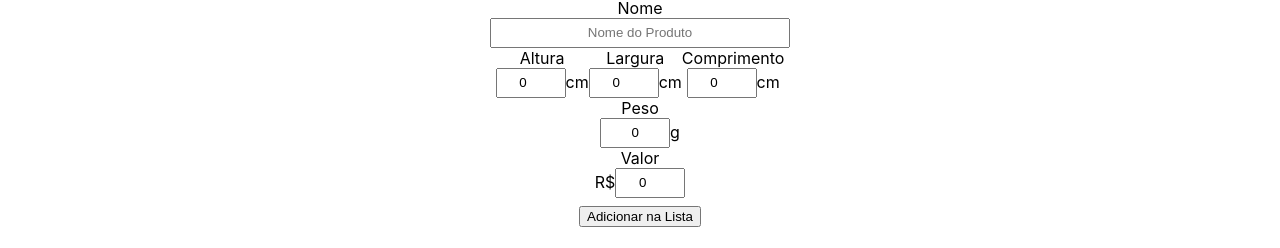
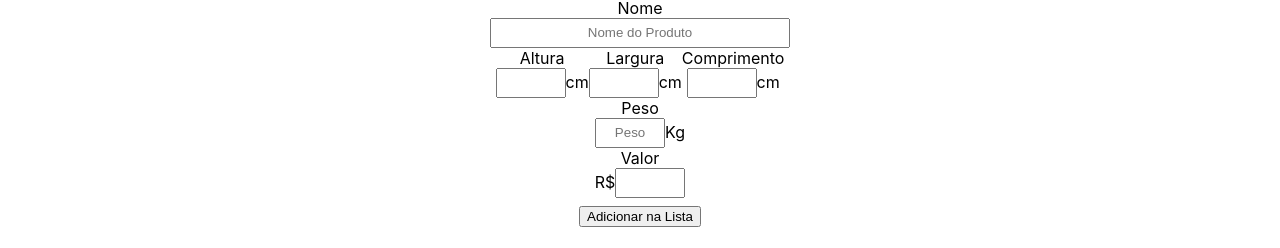
Before and after one commit to Matan18/frete-teste, a Next.js app: page / in a window 1280 px wide. Shown: the part 261-509 px from the top of the page. Built offline with nearby package versions, Linux system fonts and the light colour scheme.

Commit message:
Fix: All values except for quantity are string

```diff
--- a/src/components/ProductList/index.tsx
+++ b/src/components/ProductList/index.tsx
@@ -26,21 +26,21 @@ const ProductList: React.FC = () => {
   const [loading, setLoading] = useState(false);
   const [modal, setModal] = useState(false)
   const [name, setName] = useState('')
-  const [weight, setWeight] = useState(0)
-  const [width, setWidth] = useState(0)
-  const [value, setValue] = useState(0)
-  const [height, setHeight] = useState(0)
-  const [length, setLength] = useState(0)
+  const [weight, setWeight] = useState('')
+  const [width, setWidth] = useState('')
+  const [value, setValue] = useState('')
+  const [height, setHeight] = useState('')
+  const [length, setLength] = useState('')
   const [products, setProducts] = useState<IProduct[]>([
     {
       id: "1",
       name: 'Primeiro Item',
       quantity: 1,
-      height: 10,
-      width: 10,
-      length: 10,
-      weight: 0.2,
-      value: 10
+      height: '10',
+      width: '10',
+      length: '10',
+      weight: '0.2',
+      value: '10'
     }
   ]);
 
@@ -56,17 +56,18 @@ const ProductList: React.FC = () => {
   }, []);
 
   const addToCart = useCallback(() => {
-    if (weight > 0 && width > 0 && height > 0 && length > 0) {
+    if (!!weight && !!width && !!height && !!length) {
       const product: IProduct = {
         id: `${products.length + 1}`,
         name,
-        weight: weight / 1000,
+        weight: weight,
         width,
         height,
         length,
         value,
         quantity: 1
       }
+      console.log(product)
       const list = [...products, product];
       setProducts(list.sort(compare));
     } else {
@@ -249,7 +250,7 @@ const ProductList: React.FC = () => {
               <input
                 type="number"
                 value={height}
-                onChange={(e) => setHeight(parseInt(e.target.value))}
+                onChange={(e) => setHeight(e.target.value)}
                 name="name"
               />
               <label >cm</label>
@@ -261,7 +262,7 @@ const ProductList: React.FC = () => {
               <input
                 type="number"
                 value={width}
-                onChange={(e) => setWidth(parseInt(e.target.value))}
+                onChange={(e) => setWidth(e.target.value)}
                 name="name"
               />
               <label >cm</label>
@@ -273,7 +274,7 @@ const ProductList: React.FC = () => {
               <input
                 type="number"
                 value={length}
-                onChange={(e) => setLength(parseInt(e.target.value))}
+                onChange={(e) => setLength(e.target.value)}
                 name="name"
               />
               <label >cm</label>
@@ -286,11 +287,11 @@ const ProductList: React.FC = () => {
             <input
               type="decimal"
               value={weight}
-              onChange={(e) => setWeight(parseFloat(e.target.value) || 0)}
+              onChange={(e) => setWeight(e.target.value)}
               name="peso"
               placeholder="Peso"
             />
-            <label>g</label>
+            <label>Kg</label>
           </div>
         </div>
         <div className={styles.unityContainer}>
@@ -300,7 +301,7 @@ const ProductList: React.FC = () => {
             <input
               type="number"
               value={value}
-              onChange={(e) => setValue(parseFloat(e.target.value))}
+              onChange={(e) => setValue(e.target.value)}
               name="name"
             />
           </div>
```
Also changed, not shown: src/components/Product/IProduct.ts (+5 -5 lines).
